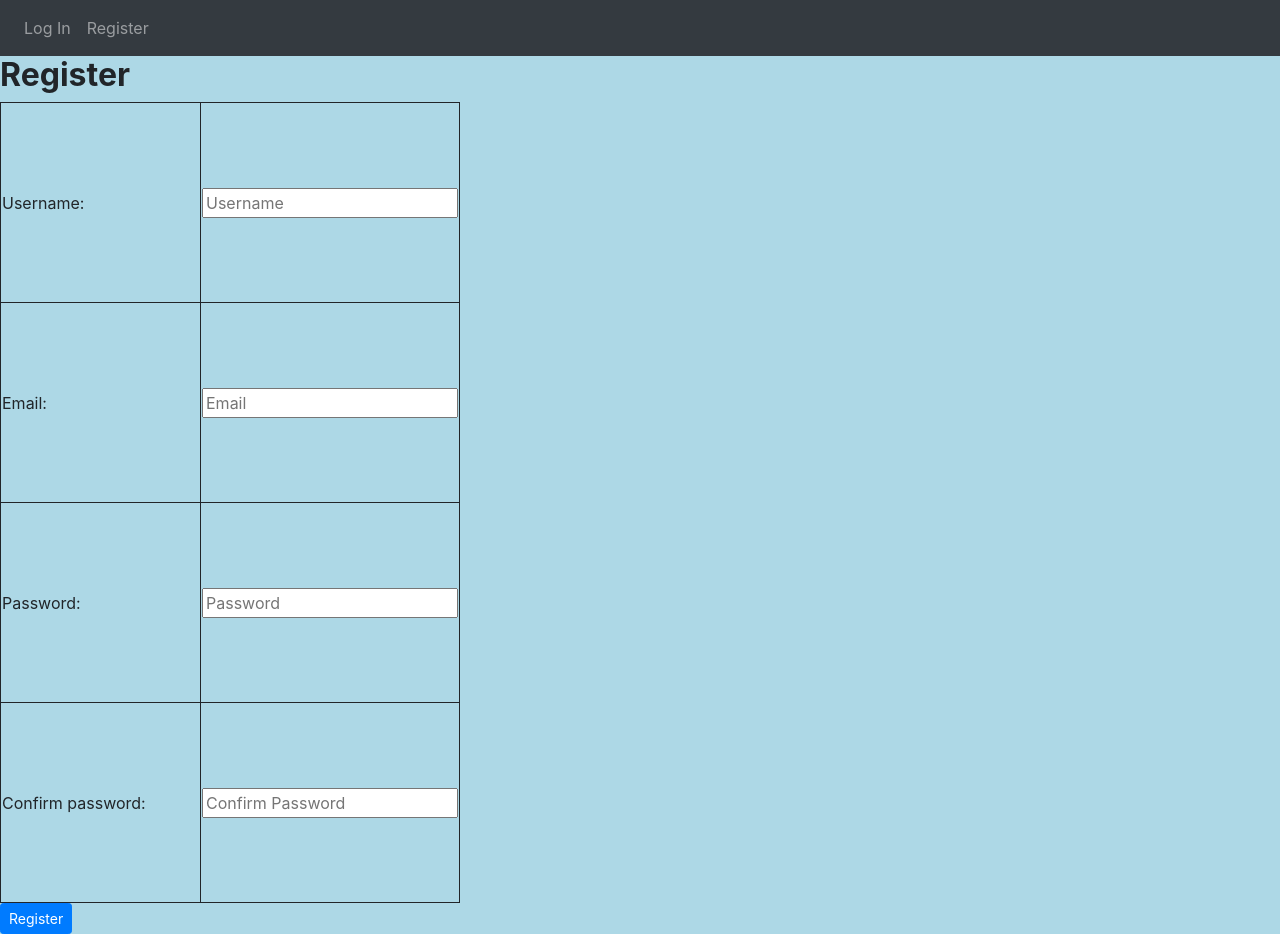
After one commit to teozhengyang/Eventify-Orbital-, a Django app: page /page/register/ in a window 1280 px wide. The commit adds this page. Run offline with Django 4.2, Linux system fonts and the light colour scheme; some libraries are stand-ins or nearby versions.

Commit message:
created a simple login/logout/register feature

```diff
--- a/eventify/event/serializers.py
+++ b/eventify/event/serializers.py
@@ -1,5 +1,10 @@
 from rest_framework import serializers
 from . import models
+
+class UserSerializer(serializers.ModelSerializer):
+    class Meta:
+        model = models.User
+        fields = ('id', 'username', 'email', 'budget')
 
 class EventSerializer(serializers.ModelSerializer):
     class Meta:
--- a/eventify/event/templates/base.html
+++ b/eventify/event/templates/base.html
@@ -4,9 +4,34 @@
 <html lang="en">
   <head>
     <title>Calendar</title>
+    <link rel="stylesheet" href="https://stackpath.bootstrapcdn.com/bootstrap/4.4.1/css/bootstrap.min.css" integrity="sha384-Vkoo8x4CGsO3+Hhxv8T/Q5PaXtkKtu6ug5TOeNV6gBiFeWPGFN9MuhOf23Q9Ifjh" crossorigin="anonymous">
+    <script src="https://code.jquery.com/jquery-3.2.1.slim.min.js" integrity="sha384-KJ3o2DKtIkvYIK3UENzmM7KCkRr/rE9/Qpg6aAZGJwFDMVNA/GpGFF93hXpG5KkN" crossorigin="anonymous"></script>
+    <script src="https://cdn.jsdelivr.net/npm/popper.js@1.12.9/dist/umd/popper.min.js" integrity="sha384-ApNbgh9B+Y1QKtv3Rn7W3mgPxhU9K/ScQsAP7hUibX39j7fakFPskvXusvfa0b4Q" crossorigin="anonymous"></script>
+    <script src="https://cdn.jsdelivr.net/npm/bootstrap@4.0.0/dist/js/bootstrap.min.js" integrity="sha384-JZR6Spejh4U02d8jOt6vLEHfe/JQGiRRSQQxSfFWpi1MquVdAyjUar5+76PVCmYl" crossorigin="anonymous"></script>
     <link rel="stylesheet" type="text/css" href="{% static 'css/styles.css' %}">
   </head>
   <body>
+    <nav class="navbar navbar-expand-lg navbar-dark bg-dark">
+      {% if user.is_authenticated %}
+        <li class="navbar-brand">Hello {{ user.username }}</li>
+      {% endif %}
+      <div>
+        <ul class="navbar-nav mr-auto">
+          {% if user.is_authenticated %}
+              <li class="nav-item">
+                <a class="nav-link" href="{% url 'event:logout' %}">Log Out</a>
+              </li>
+          {% else %}
+              <li class="nav-item">
+                  <a class="nav-link" href="{% url 'event:login' %}">Log In</a>
+              </li>
+              <li class="nav-item">
+                  <a class="nav-link" href="{% url 'event:register' %}">Register</a>
+              </li>
+          {% endif %}
+        </ul>
+      </div>
+    </nav>
     {% block body %}
     {% endblock %}
   </body>
--- /dev/null
+++ b/eventify/event/templates/event/register.html
@@ -0,0 +1,31 @@
+{% extends "../base.html" %}
+
+{% block body %}
+    <div>
+        <h2><b>Register</b></h2>
+    </div>
+    <form action="{% url 'event:register' %}" method="POST">
+        {% csrf_token %}
+        <table>
+            <tr>
+                <td>{{ form.username.label }}:</td>
+                <td>{{ form.username }}</td>
+            </tr>
+            <tr>
+                <td>{{ form.email.label }}:</td>
+                <td>{{ form.email }}</td>
+            </tr>
+            <tr>
+                <td>{{ form.password.label }}:</td>
+                <td>{{ form.password }}</td>
+            </tr>
+            <tr>
+                <td>{{ form.confirm_password.label }}:</td>
+                <td>{{ form.confirm_password }}</td>
+            </tr>
+        </table>
+        <div class="pagecontent">
+            <input class="btn btn-primary btn-sm" type="submit" value="Register">
+        </div>
+    </form>
+{% endblock %}
--- a/eventify/event/urls.py
+++ b/eventify/event/urls.py
@@ -4,5 +4,10 @@ from . import views
 app_name = "event"
 urlpatterns = [
   path("main/", views.index, name="index"),
+  # login, logout, register paths
+  path("login/", views.login_user, name="login"),
+  path("logout/", views.logout_user, name="logout"),
+  path("register/", views.register, name="register"),
   path("event/", views.eventpage, name="newevent"),
+
 ]
--- a/eventify/event/views.py
+++ b/eventify/event/views.py
@@ -1,18 +1,24 @@
 from django.shortcuts import render
 from rest_framework import viewsets
-from .serializers import EventSerializer
-from .models import Event
-
+from .serializers import EventSerializer, UserSerializer
+from .models import Event, User
 from django import forms
 import calendar
 from datetime import datetime
+from django.http import HttpResponseRedirect
+from django.urls import reverse
+from django.contrib.auth import authenticate, login, logout
+from django.db import IntegrityError
 
 # View for event
 class EventView(viewsets.ModelViewSet):
   queryset = Event.objects.all()
   serializer_class = EventSerializer
 
-
+# view for user
+class UserView(viewsets.ModelViewSet):
+  queryset = User.objects.all()
+  serializer_class = UserSerializer
 
 # Potentially temporary while we create frontend + backend
 class NewEventForm(forms.Form):
@@ -20,15 +26,95 @@ class NewEventForm(forms.Form):
   start = forms.DateField(label="Start Date")
   end = forms.DateField(label="End Date")
 
+# Potentially temporary while we create frontend + backend
+class RegisterForm(forms.Form):
+    username = forms.CharField(required=True, widget=forms.TextInput(attrs={'placeholder': 'Username'}))
+    email = forms.CharField(required=True, widget=forms.TextInput(attrs={'placeholder': 'Email'}))
+    password = forms.CharField( required=True, widget=forms.PasswordInput(attrs={'placeholder': 'Password'}))
+    confirm_password = forms.CharField(required=True, widget=forms.PasswordInput(attrs={'placeholder': 'Confirm Password'}))
+
+# Potentially temporary while we create frontend + backend
+class LoginForm(forms.Form):
+    username = forms.CharField(required=True, widget=forms.TextInput(attrs={'placeholder': 'Username'}))
+    password = forms.CharField(required=True, widget=forms.PasswordInput(attrs={'placeholder': 'Password'}))
 
 def index(request):
-  currdate = datetime.now()
-  month = calendar.Calendar().monthdatescalendar(currdate.year, currdate.month)
+  # when user is logged in
+  if request.user.is_authenticated:
+    user = User.objects.get(username=request.user.username)
+    currdate = datetime.now()
+    month = calendar.Calendar().monthdatescalendar(currdate.year, currdate.month)
 
-  return render(request, "event/index.html", {
-    "month": month,
-    "head": currdate.strftime("%B %Y")
-  })
+    return render(request, "event/index.html", {
+      "month": month,
+      "head": currdate.strftime("%B %Y")
+    })
+  # for user not logged in
+  return HttpResponseRedirect(reverse("event:login"))
+
+# login view
+def login_user(request):
+    # when user submit login form
+    if request.method == "POST":
+        # access username and pw user has typed in
+        form = LoginForm(request.POST)
+        if form.is_valid():
+            username = form.cleaned_data["username"]
+            password = form.cleaned_data["password"]
+            # attempt to sign user in
+            user = authenticate(request, username=username, password=password)
+            # check if authentication successful
+            if user is not None:
+                login(request, user)
+                return HttpResponseRedirect(reverse("event:index"))
+            else:
+                return render(request, "event/error.html", {
+                    "message": "Invalid username and/or password"
+                })
+    # when user want to login
+    else:
+        return render(request, "event/login.html", {
+        "form": LoginForm,
+    })
+
+# logout view
+def logout_user(request):
+    logout(request)
+    return HttpResponseRedirect(reverse("event:login"))
+
+# register view
+def register(request):
+    # when user submit register form
+    if request.method == "POST":
+        # access username, email, pw user has typed in
+        form = RegisterForm(request.POST)
+        if form.is_valid():
+            username = form.cleaned_data["username"]
+            email = form.cleaned_data["email"]
+            password = form.cleaned_data["password"]
+            confirm_password = form.cleaned_data["confirm_password"]
+            # ensure both pw matches
+            if password != confirm_password:
+                return render(request, "event/error.html", {
+                    "message": "Passwords must match."
+                })
+            # attempt to create new user
+            try:
+                user = User.objects.create_user(username, email, password)
+                user.save()
+            except IntegrityError:
+                return render(request, "event/error.html", {
+                    "message": "Username already taken."
+                })
+            # log user in if successful
+            login(request, user)
+            # return index page
+            return HttpResponseRedirect(reverse("event:index"))
+    else:
+        # when new user want to register
+        return render(request, "event/register.html", {
+        "form": RegisterForm,
+    })
 
 def eventpage(request):
   return render(request, "event/newevent.html", {
--- a/eventify/eventify/urls.py
+++ b/eventify/eventify/urls.py
@@ -21,9 +21,11 @@ from event import views
 
 router = routers.DefaultRouter()
 router.register(r'events', views.EventView, 'event')
+router.register(r'users', views.UserView, 'user')
 
 urlpatterns = [
     path('admin/', admin.site.urls),
     path('api/', include(router.urls)),
     path('page/', include("event.urls"))
+
 ]
```
Also changed, not shown: eventify/event/templates/event/error.html (added, +10 -0 lines), eventify/event/templates/event/index.html (+6 -1 lines), eventify/event/templates/event/login.html (added, +23 -0 lines), eventify/db.sqlite3.
